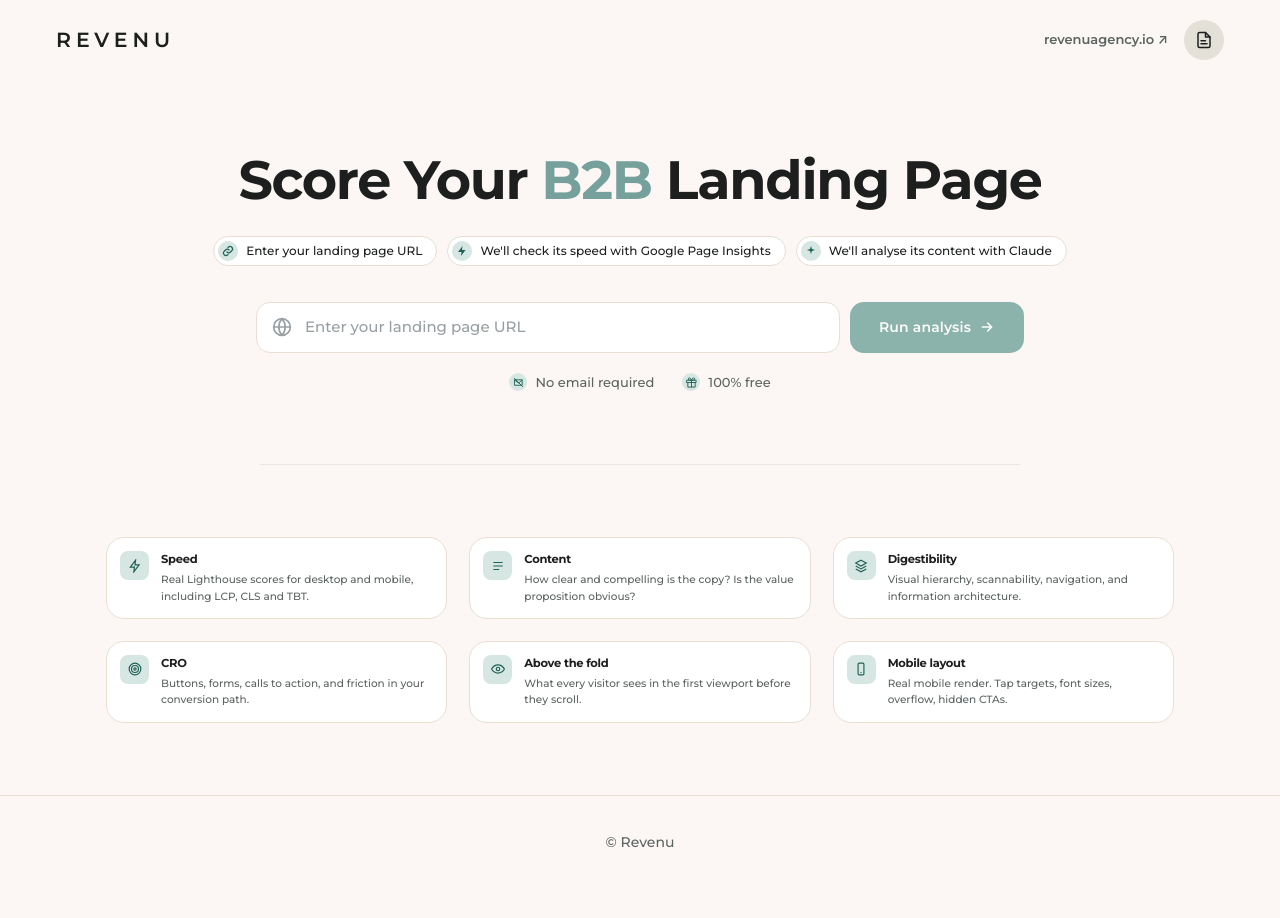
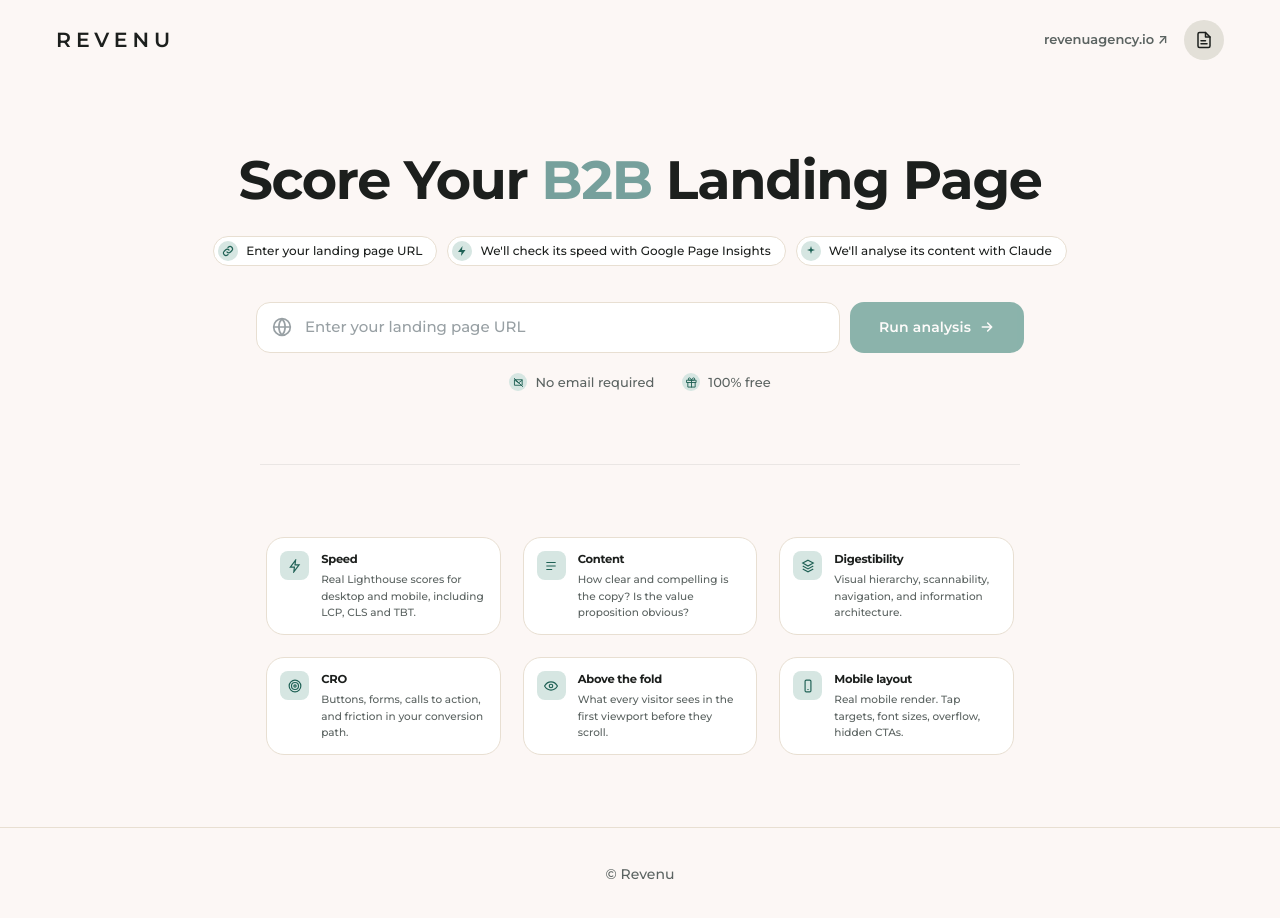
Before and after one commit to RevenuJoe/pagetest, a Next.js app: page / in a window 1280 px wide. Shown: the top 918 px of the page. Before the commit the page ends 889 px from the top, so only its background shows below. Built offline with nearby package versions, Linux system fonts and the light colour scheme.

Commit message:
Home: constrain features grid to 70% width (boxes 30% narrower)

```diff
--- a/app/page.tsx
+++ b/app/page.tsx
@@ -322,7 +322,12 @@ function Home() {
               className="mx-auto mb-[72px] h-px max-w-[760px]"
               style={{ background: "rgba(28,31,29,0.08)" }}
             />
-            <FeaturesGrid />
+            {/* Constrain the features grid to 70% of the container width so
+                the six boxes read narrower than the hero, matching Joe's
+                reference. Centered. */}
+            <div className="mx-auto" style={{ maxWidth: "70%" }}>
+              <FeaturesGrid />
+            </div>
           </section>
         )}
       </main>
```
